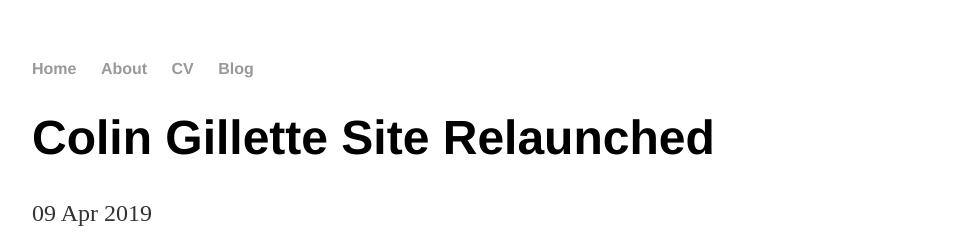
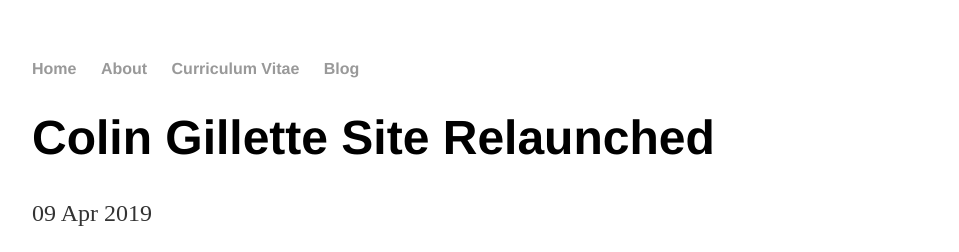
Before and after one commit to colingillette/colingillette.github.io, a Jekyll site: the page built from _posts/2019-04-09-colin-gillette-site-relaunched.md, in a window 1280 px wide. Shown: the top 252 px of the page, without its empty margins (160-1119 px from the left). Built offline with Jekyll 4.4.1, drawn with Linux system fonts in a browser that asks for light colours.

Commit message:
fix navigation

```diff
--- a/_layouts/default.html
+++ b/_layouts/default.html
@@ -9,7 +9,7 @@
     		<ul>
         		<li><a href="/">Home</a></li>
 	        	<li><a href="/about">About</a></li>
-        		<li><a href="/cv">CV</a></li>
+        		<li><a href="/cv">Curriculum Vitae</a></li>
         		<li><a href="/blog">Blog</a></li>
     		</ul>
 		</nav>
--- a/blog/index.html
+++ b/blog/index.html
@@ -8,7 +8,7 @@ title: Colin Gillette's Blog
 
     {% for post in site.posts %}
 
-        <li><span>{{ post.date | date_to_string }}</span> >>
+        <li><span>{{ post.date | date_to_string }}</span> »
             <a href="{{ post.url }}" title="{{ post.title }}">{{ post.title }}</a></li>
 
     {% endfor %}
```
